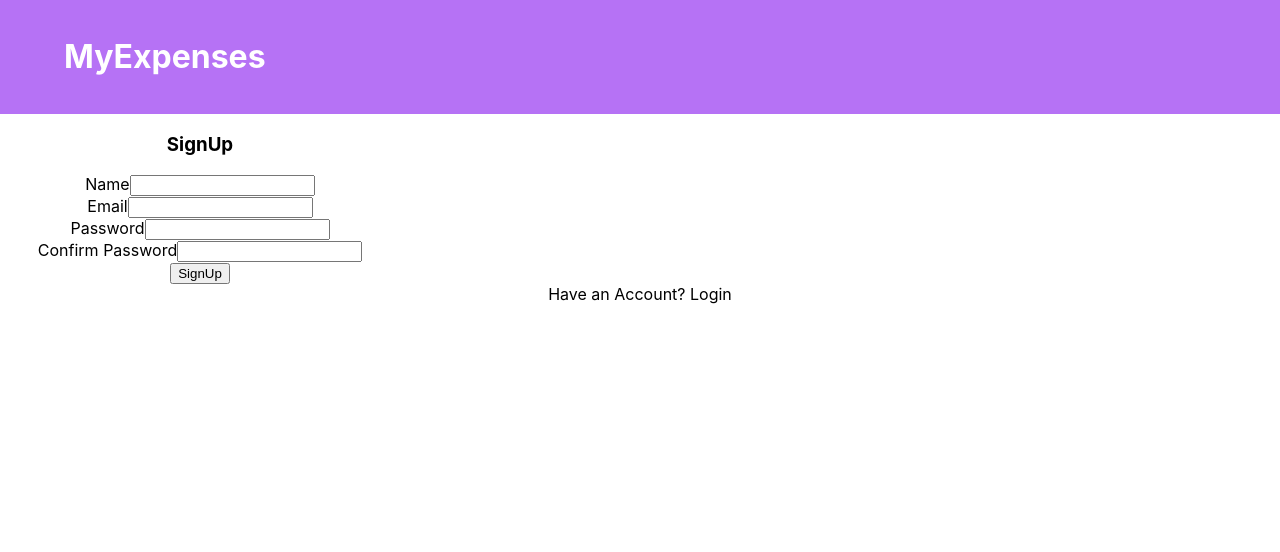
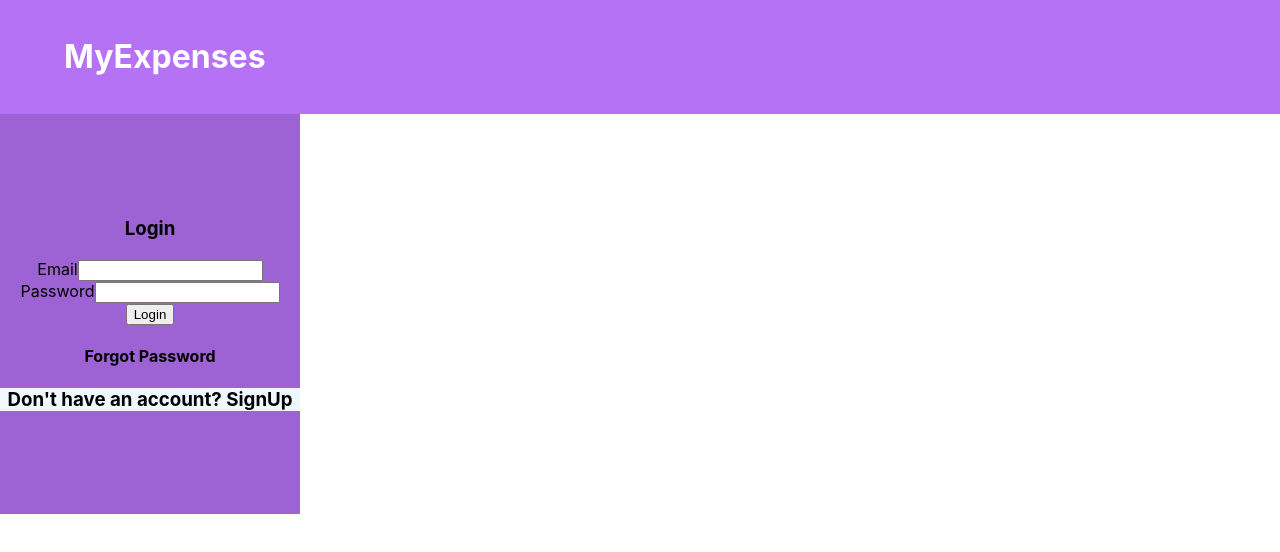
Before and after one commit to Ayanadiya/expensetrackerFrontend, a React (Create React App) app: page / in a window 1280 px wide. Shown: the top 552 px of the page. Built offline with nearby package versions, Linux system fonts and the light colour scheme.

Commit message:
login screen created

```diff
--- a/package.json
+++ b/package.json
@@ -11,6 +11,7 @@
     "react": "^19.1.0",
     "react-bootstrap": "^2.10.10",
     "react-dom": "^19.1.0",
+    "react-router-dom": "^5.3.4",
     "react-scripts": "5.0.1",
     "web-vitals": "^2.1.4"
   },
--- a/src/App.js
+++ b/src/App.js
@@ -1,12 +1,15 @@
 import Header from './components/Layout/Header';
-import SignUpPage from './components/Page/SignUpPage';
+import AppRouter from './routes/AppRouter';
+import { BrowserRouter as Router } from 'react-router-dom/cjs/react-router-dom.min';
 import './App.css';
 
 function App() {
   return (
     <div className="App">
       <Header/>
-      <SignUpPage/>
+      <Router>
+        <AppRouter/>
+      </Router>
     </div>
   );
 }
--- /dev/null
+++ b/src/Page/HomePage.js
@@ -0,0 +1,5 @@
+const HomePage=()=>{
+    return <p>Welcome to Home Page</p>
+}
+
+export default HomePage;
--- /dev/null
+++ b/src/Page/LoginPage.js
@@ -0,0 +1,16 @@
+import React from "react";
+import LoginForm from "../components/Form/LoginForm";
+import classes from './LoginPage.module.css';
+
+const LoginPage=()=>{
+    return (
+        <div className={classes.container}>
+            <LoginForm/>
+            <div className={classes.text}>
+                <h3>Don't have an account? SignUp</h3>
+            </div>
+        </div>
+    )
+}
+
+export default LoginPage;
--- /dev/null
+++ b/src/Page/LoginPage.module.css
@@ -0,0 +1,10 @@
+.container{
+    background-color: rgb(157, 98, 211);
+    align-items: center;
+    align-content: center;
+    width: 300px;
+    height: 400px;
+}
+.text{
+    background-color: aliceblue;
+}
--- a/src/components/Page/SignUpPage.js
+++ b/src/Page/SignUpPage.js
@@ -1,5 +1,5 @@
 import React from "react";
-import SignUpForm from "../Form/SignUpForm";
+import SignUpForm from '../components/Form/SignUpForm'
 import { Card } from "react-bootstrap";
 
 const SignUpPage=()=>{
--- /dev/null
+++ b/src/components/Form/LoginForm.js
@@ -0,0 +1,59 @@
+import React, {useState} from "react";
+import { Container, Form, Button } from "react-bootstrap";
+
+const LoginForm=()=>{
+    const [email, setEmail]=useState('');
+    const [password, setPassword]=useState('');
+
+    const emailChangeHandler=e=>setEmail(e.target.value);
+    const passwordChangeHandler=e=>setPassword(e.target.value);
+
+    const formSubmitHandler=async (event)=>{
+        event.preventDefault();
+        if(!email || !password)
+        {
+            return alert("All fields are required");
+        }
+        const credentials={
+            email,
+            password
+        };
+        try {
+            const response= await fetch('http://127.0.0.1:3000/user/login', {
+                method:'POST',
+                headers:{
+                    'Content-Type':'application/json'
+                },
+                body:JSON.stringify(credentials)
+            });
+            const data= await response.json();
+            localStorage.setItem('token', data.token);
+            window.location="/home";
+            console.log(data);
+        } catch (error) {
+            console.log(error);
+            alert("Something went wrong. Please try again");
+        }
+    }
+
+    return (
+        <Container className="d-flex justify-content-center align-items-center vh-100">
+            <Form className="p-4 broder rounded shadow-sm bg-white"
+            style={{minWidth:'300px', maxWidth:'400px', width:'100%'}}>
+                <h3 className="text-center mb-4">Login</h3>
+                <Form.Group className="mb-3">
+                    <Form.Label>Email</Form.Label>
+                    <Form.Control type="email" value={email} onChange={emailChangeHandler} />
+                </Form.Group>
+                <Form.Group className="mb-3">
+                    <Form.Label>Password</Form.Label>
+                    <Form.Control type="password" value={password} onChange={passwordChangeHandler} />
+                </Form.Group>
+                <Button variant="primary" onClick={formSubmitHandler}>Login</Button>
+                <h4>Forgot Password</h4>
+            </Form>
+        </Container>
+    )
+}
+
+export default LoginForm;
--- /dev/null
+++ b/src/routes/AppRouter.js
@@ -0,0 +1,25 @@
+import { Route, Switch } from "react-router-dom/cjs/react-router-dom.min";
+import LoginPage from "../Page/LoginPage";
+import SignUpPage from "../Page/SignUpPage";
+import HomePage from "../Page/HomePage";
+const AppRouter=()=>{
+    const isLogged=localStorage.getItem('token');
+
+    return (
+        <>
+        <Switch>
+            {isLogged && <Route path="/home">
+            <HomePage/>
+            </Route>}
+            <Route exact path ="/">
+            <LoginPage />
+            </Route>
+            <Route path="/signUp">
+            <SignUpPage />
+            </Route>
+        </Switch>
+        </>
+    )
+}
+
+export default AppRouter;
```
Also changed, not shown: 1 other file (tests, documents, lock files or other folders).
